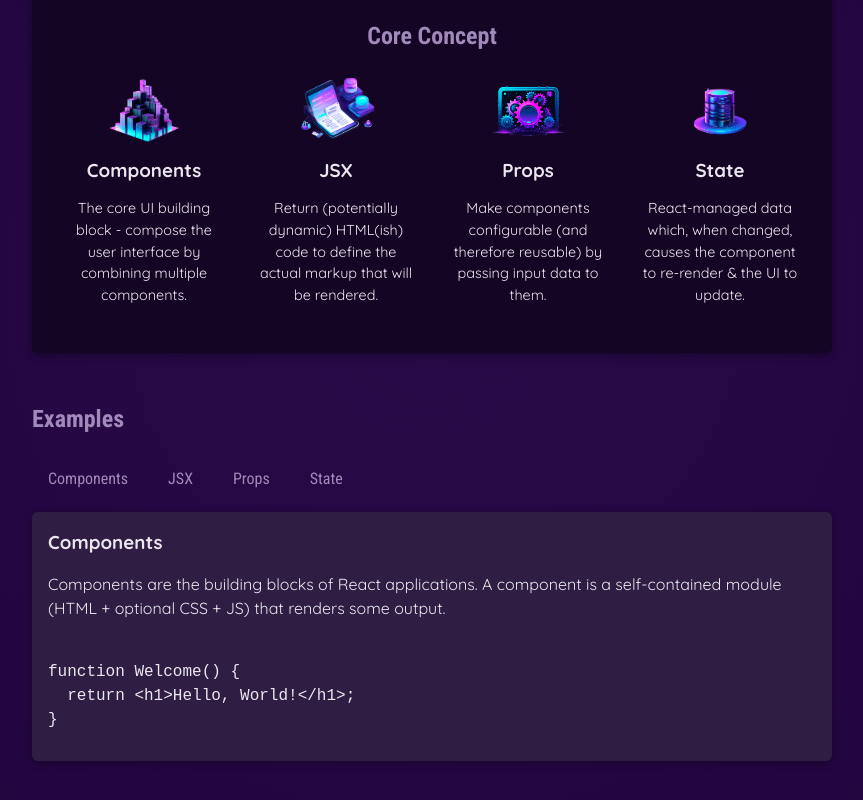
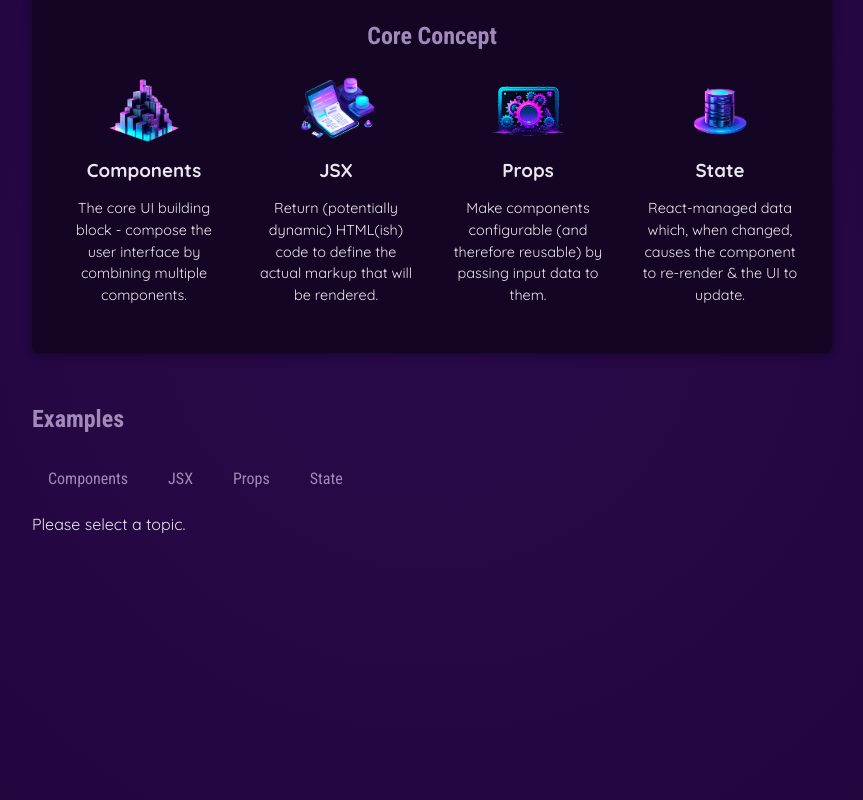
Before and after one commit to nvndops/React-Essentials, a React (Vite) app: page / in a window 1280 px wide. Shown: the part 346-1146 px from the top of the page, without its empty margins (208-1071 px from the left). Built offline with nearby package versions, Linux system fonts and the light colour scheme.

Commit message:
Commit 11: Rendering content conditionally.

```diff
--- a/src/App.jsx
+++ b/src/App.jsx
@@ -7,11 +7,23 @@
 
 function App() {
 
-  const [ selectedTopic,setSeletedTopic ] = useState('components');
+  const [ selectedTopic,setSeletedTopic ] = useState();
 
   function handleSelect(selectedButton) {
     setSeletedTopic(selectedButton);
     // console.log(selectedTopic);
+  }
+
+  let tabContent = <p>Please select a topic.</p>;
+
+  if(selectedTopic) {
+    tabContent = <div id="tab-content">
+            <h3>{EXAMPLES[selectedTopic].title}</h3>
+            <p>{EXAMPLES[selectedTopic].description}</p>
+            <pre>
+              <code>{EXAMPLES[selectedTopic].code}</code>
+            </pre>
+          </div>
   }
 
   return (
@@ -40,13 +52,7 @@
             <TabButton onSelect={() => handleSelect('props')}>Props</TabButton>
             <TabButton onSelect={() => handleSelect('state')}>State</TabButton>
           </menu>
-          <div id="tab-content">
-            <h3>{EXAMPLES[selectedTopic].title}</h3>
-            <p>{EXAMPLES[selectedTopic].description}</p>
-            <pre>
-              <code>{EXAMPLES[selectedTopic].code}</code>
-            </pre>
-          </div>
+          {tabContent}
         </section>
       </main>
     </div>
```
